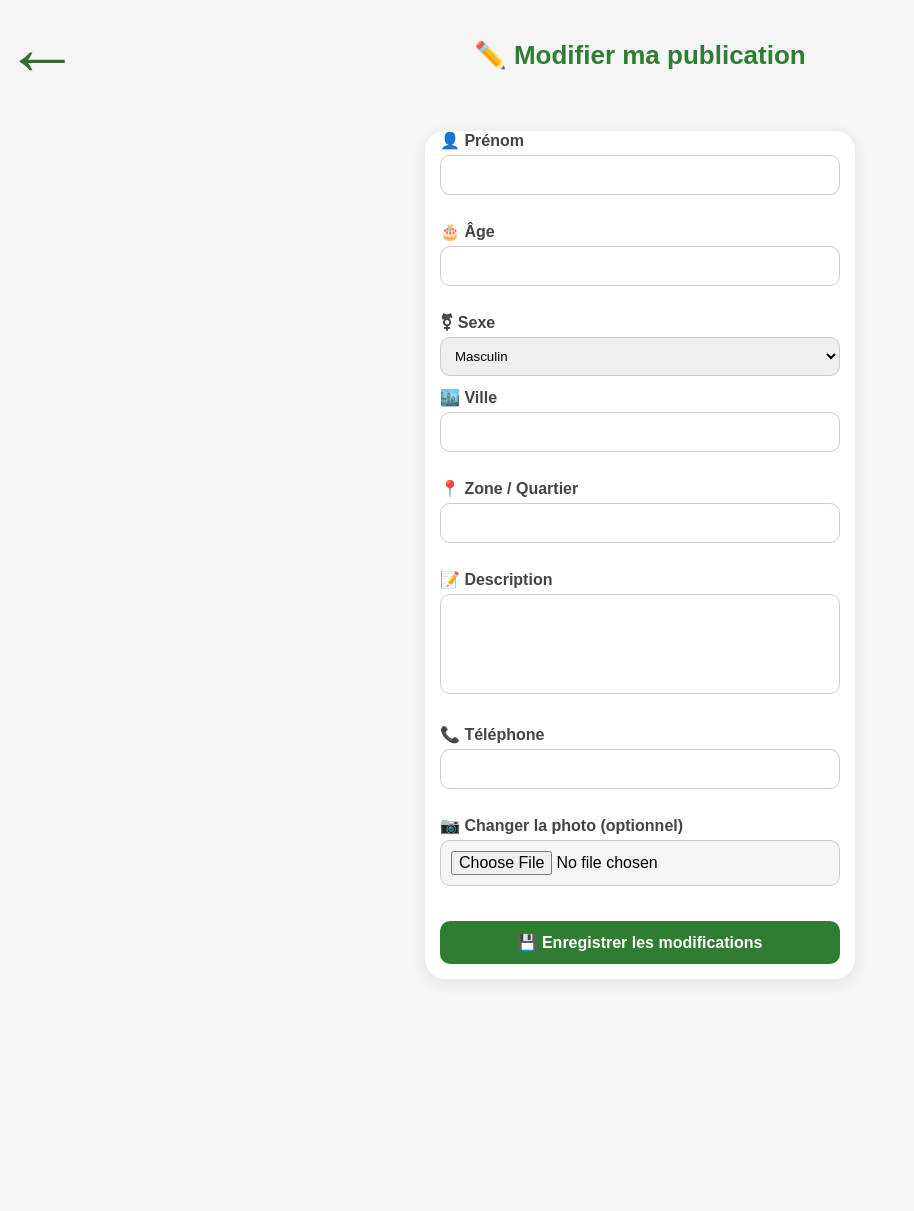
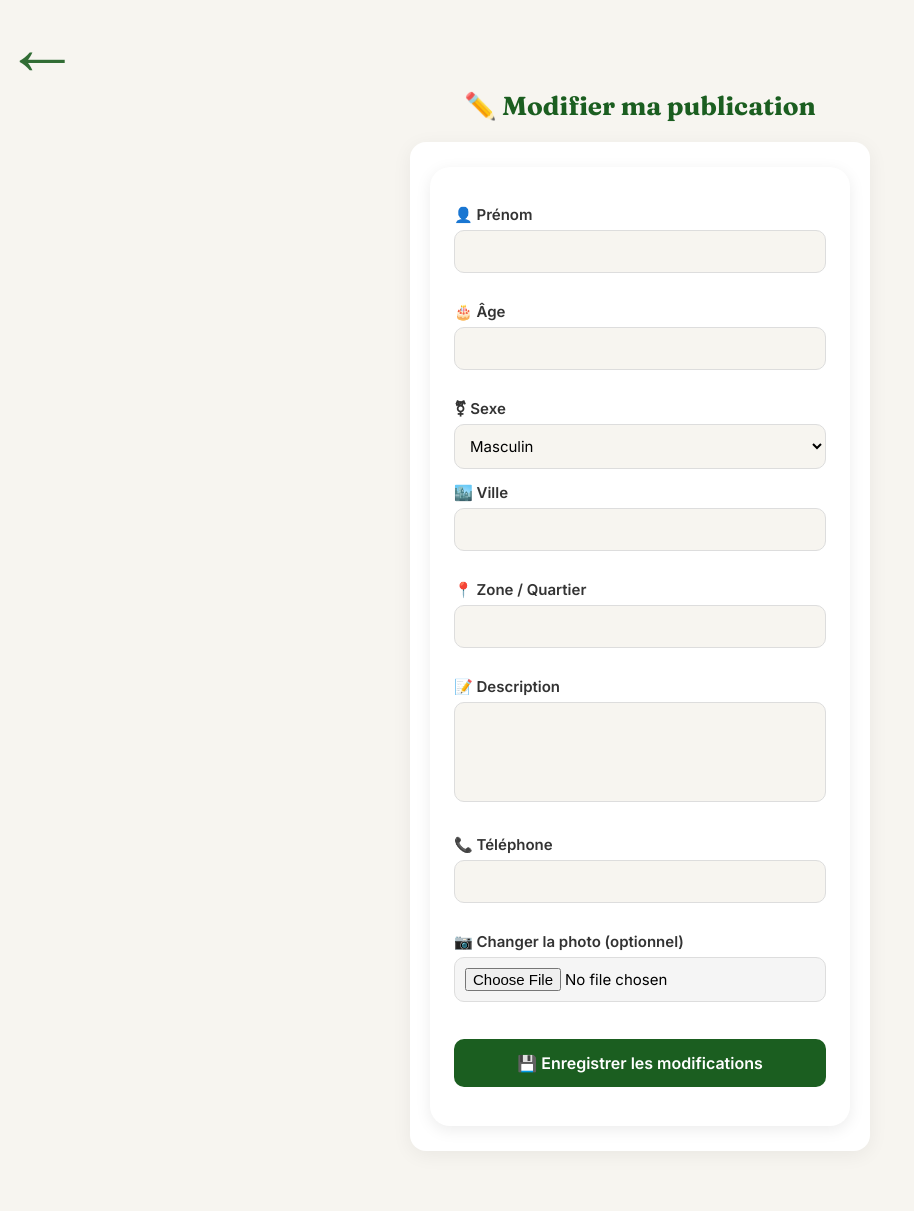
Before and after one commit to symamadou19888-hub/Hale-Bou-Rer, a Flask app: template templates/modifier.html in a window 1280 px wide. Shown: the whole page, without its empty margins (0-914 px from the left). Before the commit the page ends 980 px from the top, so only its background shows below. Run offline with Flask 3, Linux system fonts and the light colour scheme; the template is opened without the code that fills it, so the values that code supplies are empty.

Commit message:
Redesign modifier.html - palette Senegal

```diff
--- a/templates/modifier.html
+++ b/templates/modifier.html
@@ -4,10 +4,13 @@
     <meta charset="UTF-8">
     <meta name="viewport" content="width=device-width, initial-scale=1.0">
     <title>Modifier - Halé Bou Rér</title>
+    <link rel="preconnect" href="https://fonts.googleapis.com">
+    <link rel="preconnect" href="https://fonts.gstatic.com" crossorigin>
+    <link href="https://fonts.googleapis.com/css2?family=Fraunces:wght@600;700&family=Inter:wght@400;500;600&display=swap" rel="stylesheet">
     <link rel="stylesheet" href="{{ url_for('static', filename='css/style.css') }}">
 </head>
 
-<body>
+<body style="background:#F7F5F0; font-family:'Inter', sans-serif; margin:0;">
 
 <button onclick="window.location.href='/mes-publications'" class="btn-retour">
 ←
@@ -31,39 +34,69 @@
     z-index: 999;
     line-height: 1;
 }
-.form-modifier {
-    max-width: 400px;
-    margin: 60px auto 30px auto;
-    padding: 0 15px;
+.titre-modifier {
+    font-family: 'Fraunces', serif;
+    font-size: 26px;
+    font-weight: 700;
+    color: #1B5E20;
+    text-align: center;
+    margin: 70px 0 20px 0;
+}
+.carte-formulaire {
+    max-width: 420px;
+    margin: 0 auto 40px auto;
+    padding: 25px 20px;
+    background: #fff;
+    border-radius: 16px;
+    box-shadow: 0 4px 20px rgba(0,0,0,0.06);
 }
 .form-modifier label {
     display: block;
-    margin-top: 12px;
-    font-weight: bold;
+    margin-top: 14px;
+    font-weight: 600;
+    font-size: 15px;
+    color: #333;
 }
-.form-modifier input, .form-modifier textarea, .form-modifier select {
+.form-modifier input,
+.form-modifier textarea,
+.form-modifier select {
     width: 100%;
-    padding: 10px;
+    padding: 11px;
     border-radius: 10px;
-    border: 1px solid #ccc;
-    margin-top: 5px;
+    border: 1px solid #ddd;
+    margin-top: 6px;
     box-sizing: border-box;
+    font-size: 15px;
+    font-family: 'Inter', sans-serif;
+    background: #F7F5F0;
+}
+.form-modifier input:focus,
+.form-modifier textarea:focus,
+.form-modifier select:focus {
+    outline: none;
+    border-color: #1B5E20;
 }
 .btn-enregistrer {
-    background: #2E7D32;
+    background: #1B5E20;
     color: white;
     border: none;
-    padding: 12px;
+    padding: 14px;
     border-radius: 10px;
     width: 100%;
-    margin-top: 20px;
+    margin-top: 22px;
     font-size: 16px;
+    font-weight: 600;
+    font-family: 'Inter', sans-serif;
     cursor: pointer;
+}
+.btn-enregistrer:active {
+    opacity: 0.85;
 }
 </style>
 
-<h1 style="text-align:center;">✏️ Modifier ma publication</h1>
+<h1 class="titre-modifier">✏️ Modifier ma publication</h1>
 
+<div class="carte-formulaire">
 <form class="form-modifier" method="POST" enctype="multipart/form-data">
 
 <label>👤 Prénom</label>
@@ -96,6 +129,7 @@
 <button type="submit" class="btn-enregistrer">💾 Enregistrer les modifications</button>
 
 </form>
+</div>
 
 </body>
 </html>
```
